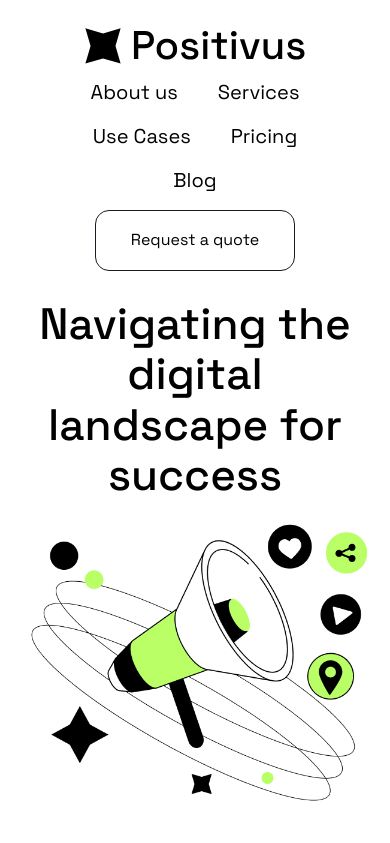
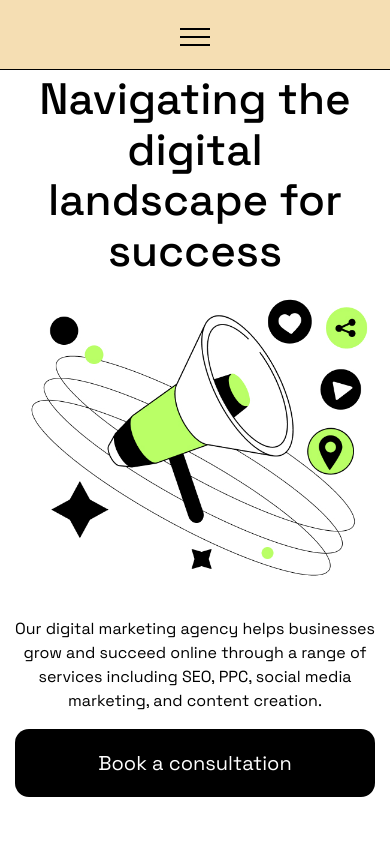
Before and after one commit to Voknelebaz/Positivus, a plain HTML site: page index.html in a window 390 px wide. Shown: the top 843 px of the page. Drawn offline with Linux system fonts and the light colour scheme.

Commit message:
add burger(80percent)

```diff
--- a/index.html
+++ b/index.html
@@ -17,7 +17,11 @@
          <div class="header__container">
             <div class="header__logo">
                <img src="assets/images/logo.svg" alt="Header Logo">
+
             </div>
+            <button class="header__burger" type="button">
+               <span class="header__burger-line"></span>
+            </button>
             <nav class="header__menu menu">
                <ul class="menu__list">
                   <li class="menu__item">
@@ -69,7 +73,7 @@
       </footer>
 
    </div>
-
+<script src="js/script.js"></script>
 </body>
 
 </html>
--- /dev/null
+++ b/js/script.js
@@ -0,0 +1,25 @@
+"use strict"
+
+document.addEventListener("click", documentActions);
+
+function documentActions(e) {
+    const targetElement = e.target;
+    if (targetElement.closest('.header__burger')) {
+        document.documentElement.classList.toggle('menu-open');
+    }
+
+    if (targetElement.closest('[data-goto]')) {
+        document.documentElement.classList.contains('menu-open') ?
+            document.documentElement.classList.remove('menu-open') : null;
+        const goTo = targetElement.closest('[data-goto]').dataset.goto;
+        const goToElement = document.querySelector(goTo);
+        const headerHeight = document.querySelector('.header').offsetHeight;
+        if (goToElement) {
+            window.scrollTo({
+                top: goToElement.offsetTop - (headerHeight + 15),
+                behavior: "smooth"
+            });
+        }
+        e.preventDefault();
+    }
+}
--- a/stylesheets/blocks/_header.scss
+++ b/stylesheets/blocks/_header.scss
@@ -9,6 +9,14 @@
         gap: 1rem;
         align-items: center;
     }
+
+    &__burger {
+        display: none;
+        background: none;
+        cursor: s;
+    }
+    &__burger-line {
+    }
     @media (max-width: 66.25rem) {
         &__container {
             flex-direction: column;
@@ -16,6 +24,7 @@
             gap: 10px;
         }
     }
+
     // .header__logo
     &__logo {
         cursor: pointer;
@@ -23,6 +32,68 @@
     }
     // .header__menu
     &__menu {
+    }
+    @media (max-width: 26.875rem) {
+        &__logo {
+            display: none;
+        }
+        &__menu {
+            position: fixed;
+            width: 100%;
+            height: 100%;
+            top: 0;
+            left: -120%;
+            transition: left 0.3s;
+            background-color: $burger-color;
+            padding: 6.25rem 0.9375rem 1.25rem 0.625rem;
+            overflow: auto;
+        }
+
+        .menu-open &__menu {
+            left: 0;
+        }
+        &__burger {
+            display: block;
+            position: relative;
+            z-index: 5;
+            width: 1.875rem;
+            height: 1.125rem;
+        }
+
+        &__burger-line,
+        &__burger:before,
+        &__burger:after {
+            content: "";
+            background-color: $burger-icon;
+            position: absolute;
+            height: 0.125rem;
+            width: 100%;
+            left: 0;
+            transition: all 0.3s;
+        }
+        &__burger:before {
+            top: 0;
+        }
+        &__burger:after {
+            bottom: 0;
+        }
+        &__burger-line {
+            top: calc(50% - 0.0625rem);
+        }
+
+        .menu-open &__burger::before {
+            top: calc(50% - 0.0625rem);
+            transform: rotate(-45deg);
+        }
+        .menu-open &__burger::after {
+            bottom: calc(50% - 0.0625rem);
+            transform: rotate(45deg);
+        }
+
+        .menu-open &__burger-line {
+            left: 50%;
+            width: 0;
+        }
     }
 }
 .menu {
@@ -34,6 +105,7 @@
     }
     @media (max-width: 66.25rem) {
         &__list {
+            text-align: center;
             column-gap: 2.5rem;
         }
     }
@@ -45,6 +117,7 @@
             row-gap: 1rem;
         }
     }
+
     // .menu__item
     &__item {
     }
@@ -69,9 +142,31 @@
     &__button:hover {
         background-color: $hover-light;
     }
+    @media (max-width: 26.875rem) {
+        &__list {
+            flex-direction: column;
+            gap: 2.1875rem;
+        }
+        &__link {
+            font-size: 1.8rem;
+        }
+    }
 }
 @media (max-width: 50.625rem) {
     .header {
         padding: 1.75rem 2.78rem;
     }
 }
+@media (max-width: 26.875rem) {
+    .header::before {
+        content: "";
+        position: absolute;
+        top: 0;
+        left: 0;
+        width: 100%;
+        height: 4.3rem;
+        background-color: $burger-color;
+        border-bottom: 1px solid $border-color;
+        z-index: 2;
+    }
+}
--- a/stylesheets/blocks/_main.scss
+++ b/stylesheets/blocks/_main.scss
@@ -36,6 +36,9 @@
         line-height: 1.75rem;
     }
     // .main__button
+    &__button {
+
+    }
     &__button button {
         color: $secondary-font-color;
         text-align: center;
@@ -52,7 +55,7 @@
     // .main__image
     &__image {
         flex: 0 0 49.5%;
-        text-align: center;
+
     }
     &__image-show img {
         display: none;
@@ -64,13 +67,14 @@
     @media (max-width: 60rem) {
         &__container {
             flex-direction: column;
-            align-items: center;
+
             text-align: center;
         }
         &__content {
             align-items: center;
         }
         &__text {
+            text-align: center;
             max-width: 100%;
         }
 
@@ -83,7 +87,7 @@
         }
 
         &__image-show img {
-            display: inline-block;
+            display: block;
             gap: 1rem;
         }
     }
@@ -101,5 +105,12 @@
             font-weight: 400;
             line-height: 1.5rem;
         }
+        &__button {
+            width: 100%;
+        }
+
+        &__button button {
+            width: 100%;
+        }
     }
 }
```
Also changed, not shown: stylesheets/css/main.css.
